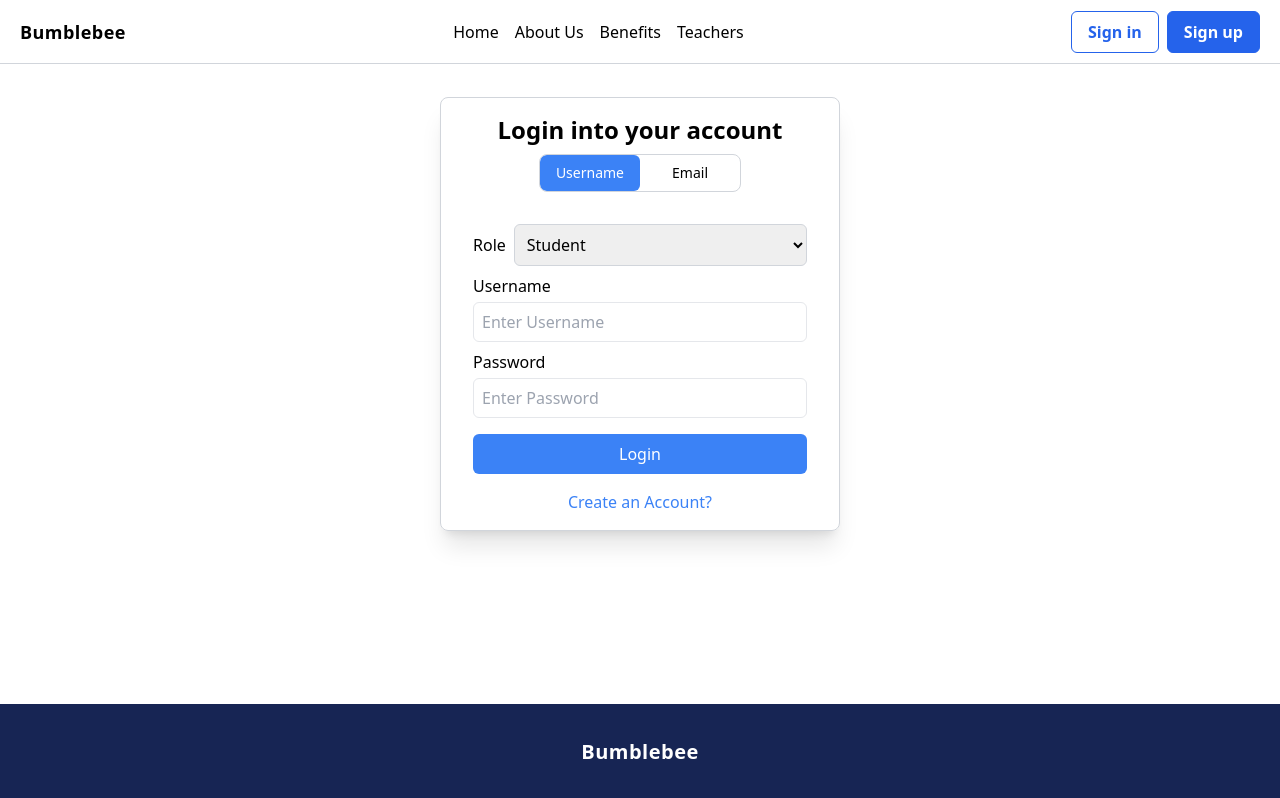
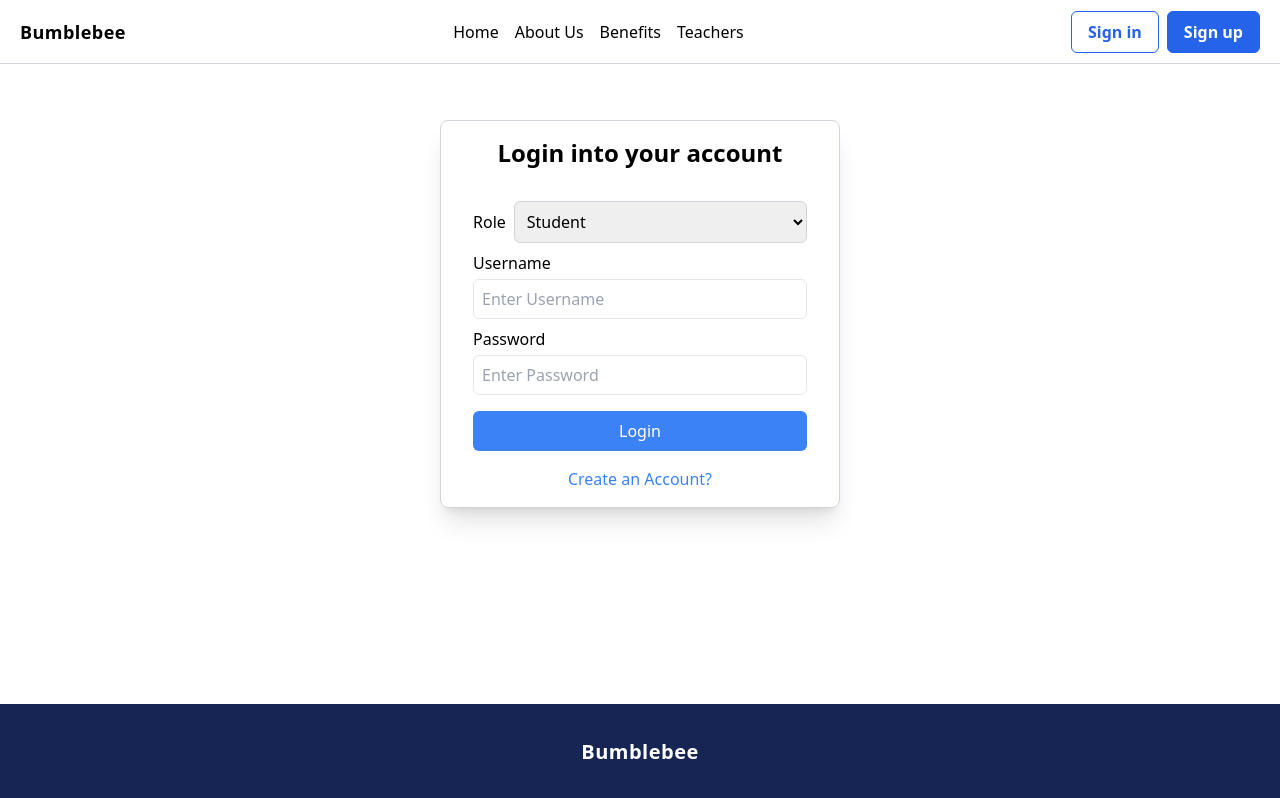
Before and after one commit to jayesh15/bumblebee, a React (Vite) app in the folder client/: page /login in a window 1280 px wide. Built offline with nearby package versions, Linux system fonts and the light colour scheme; no server answers.

Commit message:
Removed email login

```diff
--- a/client/src/pages/login/Login.jsx
+++ b/client/src/pages/login/Login.jsx
@@ -2,23 +2,14 @@ import { useState } from "react"
 import { Link, useNavigate } from "react-router-dom"
 import newRequest from "../../utils/newRequest"
 const Login = () => {
-  const [isEmail, setIsEmail] = useState(false)
   const [username, setUsername] = useState("")
-  const [email, setEmail] = useState("")
   const [password, setPassWord] = useState("")
   const [role, setRole] = useState("student")
   const [err, setErr] = useState(null)
-  const [selectType, setSelectType] = useState('usernameT')
-
-  const handleType = (typeT) => {
-    setSelectType(typeT)
-  }
-
-
 
   const navigate = useNavigate()
 
-  const handleLogin = async(e) => {
+  const handleLogin = async (e) => {
     e.preventDefault()
 
     try {
@@ -29,9 +20,9 @@ const Login = () => {
 
       })
       localStorage.setItem("currentUser", JSON.stringify(res.data))
-      if(role === 'student'){
+      if (role === 'student') {
         navigate('/student')
-      }else{
+      } else {
         navigate('/faculty')
       }
 
@@ -50,14 +41,6 @@ const Login = () => {
           <h1 className=" text-xl lg:text-2xl font-bold">Login into your account</h1>
         </div>
 
-        <div className="grid grid-cols-2 border-[1px] border-gray-300 rounded-lg overflow-hidden justify-between">
-          <div onClick={() => handleType('usernameT')} className={`${selectType === 'usernameT' ? ' bg-blue-500 text-white' : ''} flex justify-center rounded-md hover:cursor-pointer px-4 py-2 transition-all duration-150 ease-in-out`}>
-            <span className=" text-sm">Username</span>
-          </div>
-          <div onClick={() => handleType('emailT')} className={`${selectType === 'emailT' ? ' bg-blue-500 text-white ' : ' '} flex justify-center rounded-md hover:cursor-pointer px-4 py-2 transition-all duration-150 ease-in-out`}>
-            <span className=" text-sm">Email</span>
-          </div>
-        </div>
         <div className="mt-6 flex gap-2 w-full items-center">
           <h1>Role</h1>
           <select onChange={(e) => setRole(e.target.value)} className=" cursor-pointer border-[1px] border-gray-300 rounded-md w-full p-2" name="role" id="role">
@@ -65,25 +48,12 @@ const Login = () => {
             <option value="teacher">Teacher</option>
           </select>
         </div>
-        {
-          selectType === "usernameT" ? (
-            <>
-              <div className=" w-full flex flex-col justify-start items-start gap-1">
-                <h1>Username</h1>
-                <input onChange={(e) => setUsername(e.target.value)} className=" rounded-md h-10 p-2 border-[1px] w-full" type="text" name="username" id="username" placeholder="Enter Username" />
-              </div>
 
+        <div className=" w-full flex flex-col justify-start items-start gap-1">
+          <h1>Username</h1>
+          <input onChange={(e) => setUsername(e.target.value)} className=" rounded-md h-10 p-2 border-[1px] w-full" type="text" name="username" id="username" placeholder="Enter Username" />
+        </div>
 
-            </>
-          ) : (
-            <>
-              <div className=" w-full flex flex-col justify-start items-start gap-1">
-                <h1>Email</h1>
-                <input onChange={(e) => setEmail(e.target.value)} className=" rounded-md h-10 p-2 border-[1px] w-full" type="email" name="email" id="email" placeholder="Enter Email" />
-              </div>
-            </>
-          )
-        }
         <div className="w-full flex flex-col justify-start items-start gap-1">
           <h1>Password</h1>
           <input onChange={(e) => setPassWord(e.target.value)} className=" rounded-md h-10 p-2 border-[1px] w-full" type="password" name="password" id="password" placeholder="Enter Password" />
```
